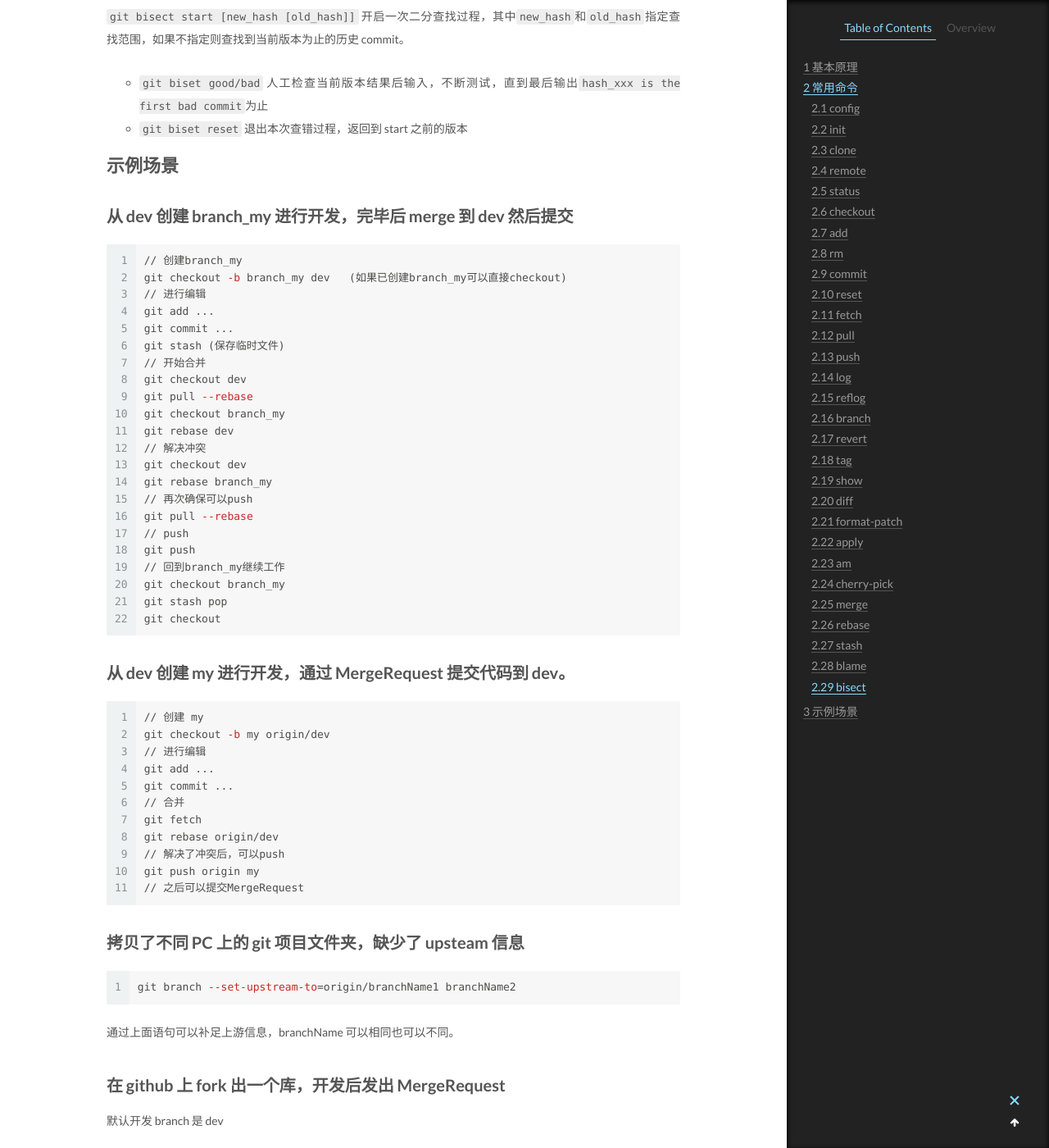
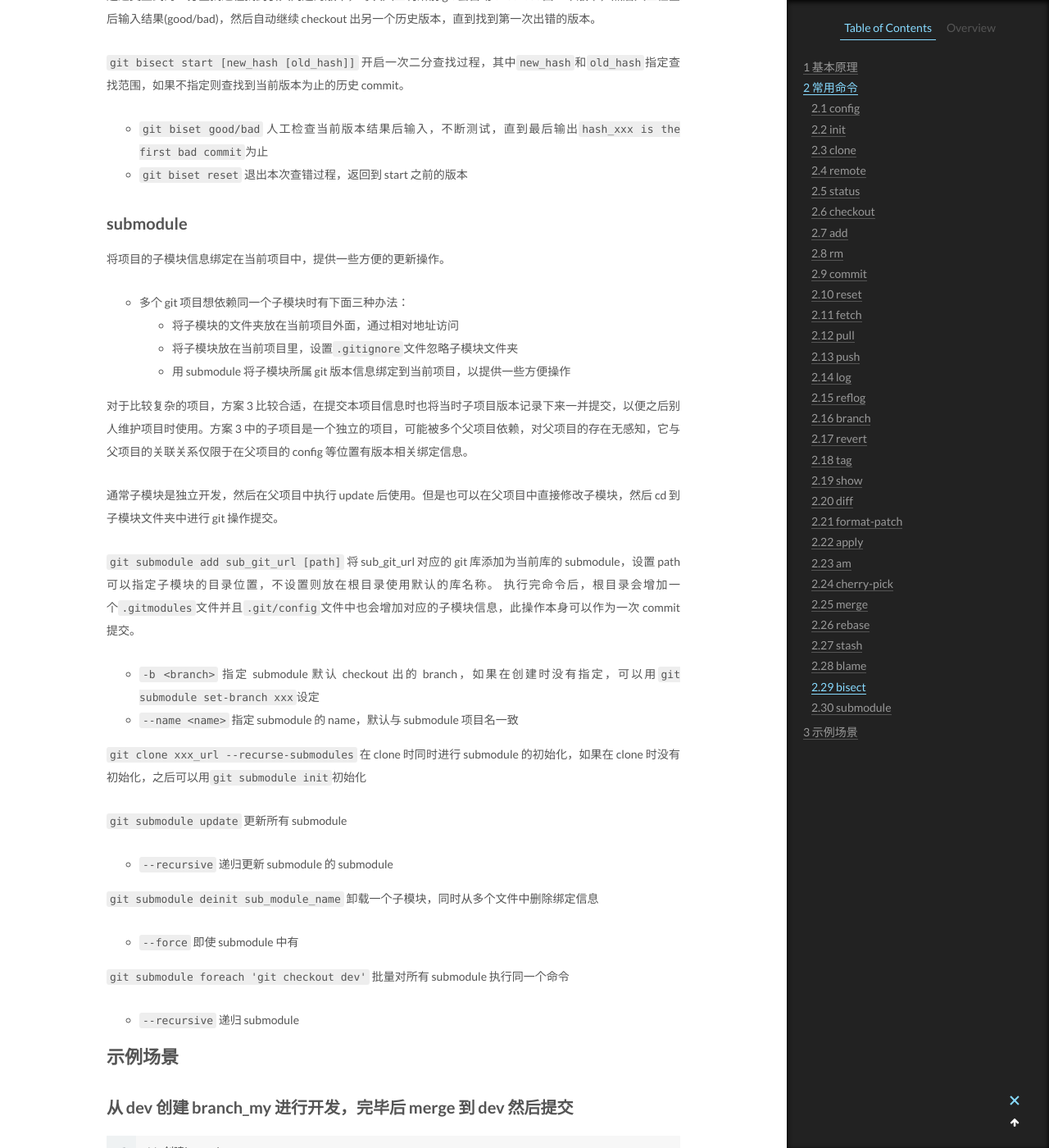
Before and after one commit to CodeHunter2006/CodeHunter2006.github.io, a Jekyll site: the page built from _posts/2019-10-02-Git_CMD.md, in a window 1280 px wide and 1400 px high, scrolled down 15188 px. Shown: the whole window at 82% size. Built offline with Jekyll 4.4.1, drawn with Linux system fonts in a browser that asks for light colours; some of the changed text lies outside the part shown.

Commit message:
[doc]: add contents.

```diff
--- a/_posts/2019-10-02-Git_CMD.md
+++ b/_posts/2019-10-02-Git_CMD.md
@@ -53,6 +53,10 @@ Git 使用 hash 存储系统，系统中每个元素都形成一个 hash，通
   origin 中的引用信息
 - objects
   真正的文件压缩数据
+- hooks
+  一些脚本
+- modules
+  子模块
 
 ### 自定义 ignore 文件忽略策略
 
@@ -583,6 +587,44 @@ blame 直译为"责备、归责"，用来查看某行代码是谁在哪个版本
 - `git biset good/bad` 人工检查当前版本结果后输入，不断测试，直到最后输出`hash_xxx is the first bad commit`为止
 - `git biset reset` 退出本次查错过程，返回到 start 之前的版本
 
+## submodule
+
+将项目的子模块信息绑定在当前项目中，提供一些方便的更新操作。
+
+- 多个 git 项目想依赖同一个子模块时有下面三种办法：
+  1. 将子模块的文件夹放在当前项目外面，通过相对地址访问
+  2. 将子模块放在当前项目里，设置`.gitignore`文件忽略子模块文件夹
+  3. 用 submodule 将子模块所属 git 版本信息绑定到当前项目，以提供一些方便操作
+
+对于比较复杂的项目，方案 3 比较合适，在提交本项目信息时也将当时子项目版本记录下来一并提交，以便之后别人维护项目时使用。方案 3 中的子项目是一个独立的项目，可能被多个父项目依赖，对父项目的存在无感知，它与父项目的关联关系仅限于在父项目的 config 等位置有版本相关绑定信息。
+
+通常子模块是独立开发，然后在父项目中执行 update 后使用。但是也可以在父项目中直接修改子模块，然后 cd 到子模块文件夹中进行 git 操作提交。
+
+`git submodule add sub_git_url [path]`
+将 sub_git_url 对应的 git 库添加为当前库的 submodule，设置 path 可以指定子模块的目录位置，不设置则放在根目录使用默认的库名称。
+执行完命令后，根目录会增加一个`.gitmodules`文件并且`.git/config`文件中也会增加对应的子模块信息，此操作本身可以作为一次 commit 提交。
+
+- `-b <branch>` 指定 submodule 默认 checkout 出的 branch，如果在创建时没有指定，可以用`git submodule set-branch xxx`设定
+- `--name <name>` 指定 submodule 的 name，默认与 submodule 项目名一致
+
+`git clone xxx_url --recurse-submodules`
+在 clone 时同时进行 submodule 的初始化，如果在 clone 时没有初始化，之后可以用`git submodule init`初始化
+
+`git submodule update`
+更新所有 submodule
+
+- `--recursive` 递归更新 submodule 的 submodule
+
+`git submodule deinit sub_module_name`
+卸载一个子模块，同时从多个文件中删除绑定信息
+
+- `--force` 即使 submodule 中有
+
+`git submodule foreach 'git checkout dev'`
+批量对所有 submodule 执行同一个命令
+
+- `--recursive` 递归 submodule
+
 # 示例场景
 
 ## 从 dev 创建 branch_my 进行开发，完毕后 merge 到 dev 然后提交
```
Also changed, not shown: _posts/2019-01-02-Docker_CMD.md (+3 -0 lines), _posts/2020-02-11-Javascript_note.md (added, +23 -0 lines).
